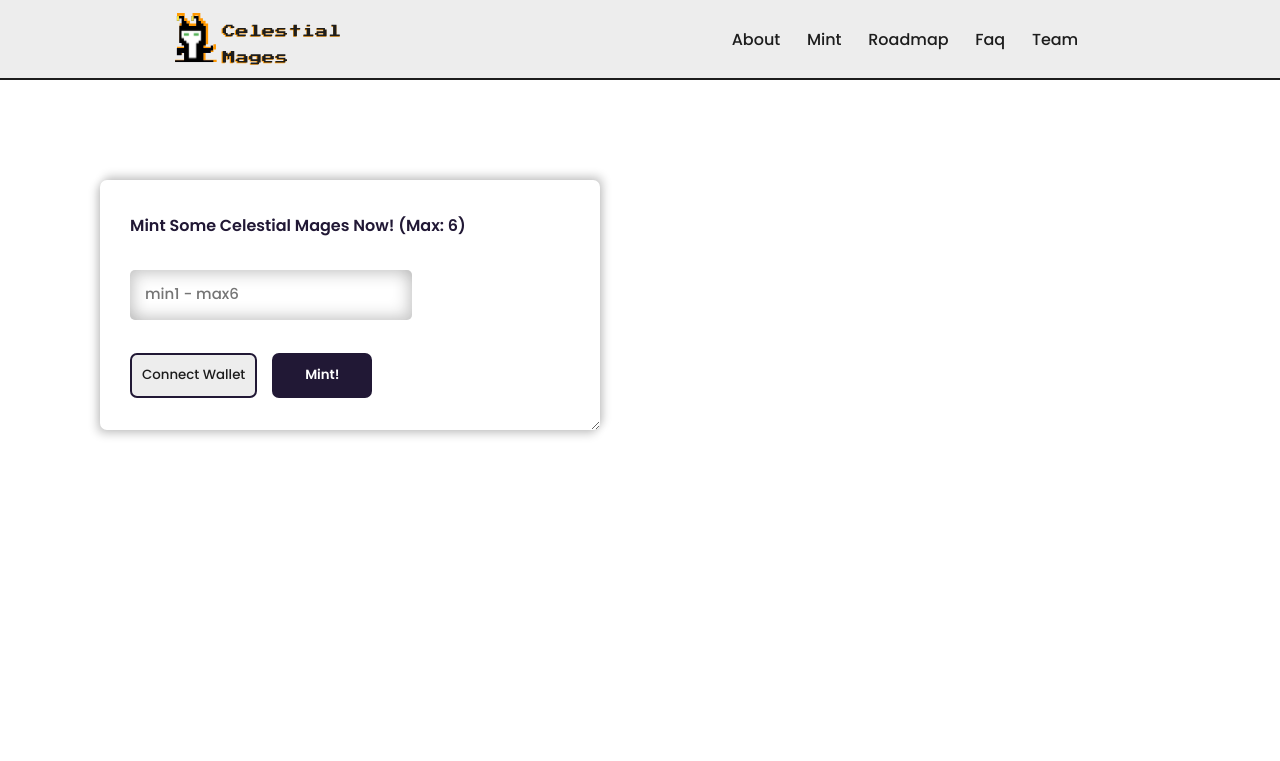
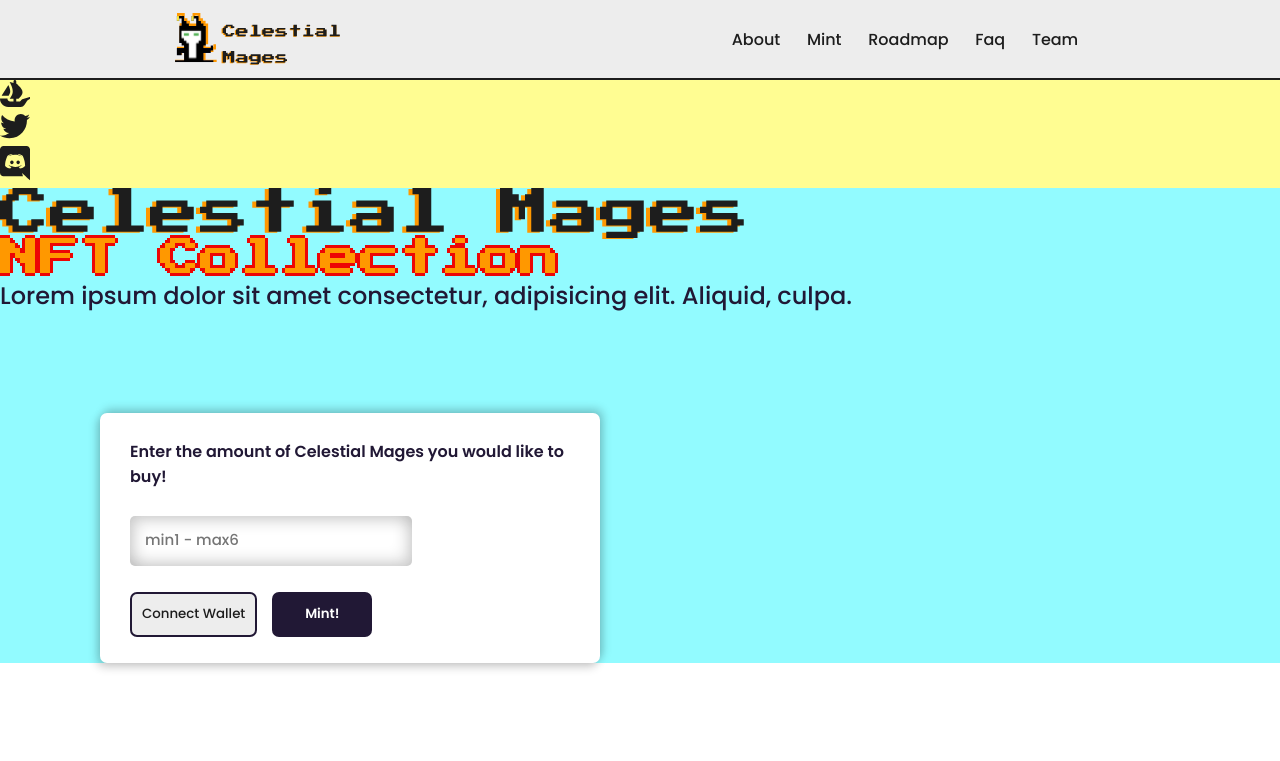
Before and after one commit to simarbagga401/celestial-mages-nft, a Nuxt app: page / in a window 1280 px wide. Shown: the top 761 px of the page. Built offline with nearby package versions, Linux system fonts and the light colour scheme.

Commit message:
style: make about page css classes

```diff
--- /dev/null
+++ b/assets/styles/components/About.css
@@ -0,0 +1,31 @@
+#links-container {
+	background: rgb(255, 253, 146);
+}
+#content {
+	background: rgb(146, 251, 255);
+}
+
+#image-container {
+	background: rgb(211, 146, 255);
+}
+#image-container img {
+	width: 15vw;
+}
+
+img {
+	width: 30px;
+}
+
+h1 {
+	text-shadow: var(--text-shadow);
+	font-family: var(--f2);
+	font-size: 50px;
+}
+
+h2 {
+	font-size: 40px;
+}
+
+section {
+	height: 90vh;
+}
--- a/assets/styles/components/MintCard.css
+++ b/assets/styles/components/MintCard.css
@@ -1,7 +1,5 @@
 #card {
-	/* background: rgb(255, 180, 180); */
-	resize: both;
-	overflow: auto;
+	background: var(--primary-white);
 	display: flex;
 	flex-direction: column;
 	justify-content: space-evenly;
--- a/assets/styles/main.css
+++ b/assets/styles/main.css
@@ -39,3 +39,19 @@
 	color: var(--primary-black);
 	scroll-behavior: smooth;
 }
+
+.shadow-font {
+	text-shadow: var(--text-shadow);
+	font-family: var(--f2);
+}
+.outline-font {
+	font-family: var(--f2);
+	color: var(--yellow);
+	text-shadow: var(--outline-right), var(--outline-left), var(--outline-top),
+		var(--outline-bottom);
+}
+.description-font {
+	font-size: 24px;
+	font-weight: var(--w2);
+	color: var(--purple);
+}
--- a/components/About.vue
+++ b/components/About.vue
@@ -1,27 +1,55 @@
 <template>
-	<div class="card">
-		<h2>NFT Collection</h2>
-	</div>
+	<section id="about-section">
+		<div id="links-container">
+			<ul>
+				<li v-for="(icon, i) in icons" :key="i">
+					<a :href="icon.link">
+						<img :src="icon.src" alt="" />
+					</a>
+				</li>
+			</ul>
+		</div>
+
+		<div id="content">
+			<h1 class="shadow-font">Celestial Mages</h1>
+			<h2 class="outline-font">NFT Collection</h2>
+			<p class="description-font">
+				Lorem ipsum dolor sit amet consectetur, adipisicing elit. Aliquid,
+				culpa.
+			</p>
+			<MintCard :title="mintCardTitle" />
+		</div>
+
+		<div id="image-container">
+			<img src="../assets/images/red_mage.svg" alt="" />
+		</div>
+	</section>
 </template>
 <script>
-export default {}
+export default {
+	data() {
+		return {
+			mintCardTitle:
+				"Enter the amount of Celestial Mages you would like to buy!",
+			icons: [
+				{
+					src: require("../assets/icons/opensea_icon.svg"),
+					link: "https://twitter/pixelNBOis",
+				},
+				{
+					src: require("../assets/icons/twitter_icon.svg"),
+					link: "https://twitter/pixelNBOis",
+				},
+				{
+					src: require("../assets/icons/discord_icon.svg"),
+					link: "https://twitter/pixelNBOis",
+				},
+			],
+		}
+	},
+}
 </script>
 
 <style scoped>
-.card {
-	box-shadow: -3px 4px 10px 0px rgba(0, 0, 0, 0.4);
-	-webkit-box-shadow: -3px 4px 10px 0px rgba(0, 0, 0, 0.4);
-	-moz-box-shadow: -3px 4px 10px 0px rgba(0, 0, 0, 0.4);
-}
-
-h2,
-h2:before {
-	position: absolute;
-	font-size: 40px;
-	font-weight: normal;
-	font-family: var(--f2);
-	color: var(--yellow);
-	/* text-shadow: var(--outline-right), var(--outline-left), var(--outline-top),
-		var(--outline-bottom); */
-}
+@import "../assets/styles/components/About.css";
 </style>
--- a/pages/index.vue
+++ b/pages/index.vue
@@ -4,8 +4,8 @@
 		<Menu v-show="isMenuOpen" />
 
 		<section v-show="!isMenuOpen" id="main">
-			<!-- <About /> -->
-			<Team />
+			<About />
+			<!-- <Team /> -->
 			<!-- <Footer /> -->
 		</section>
 	</section>
```
